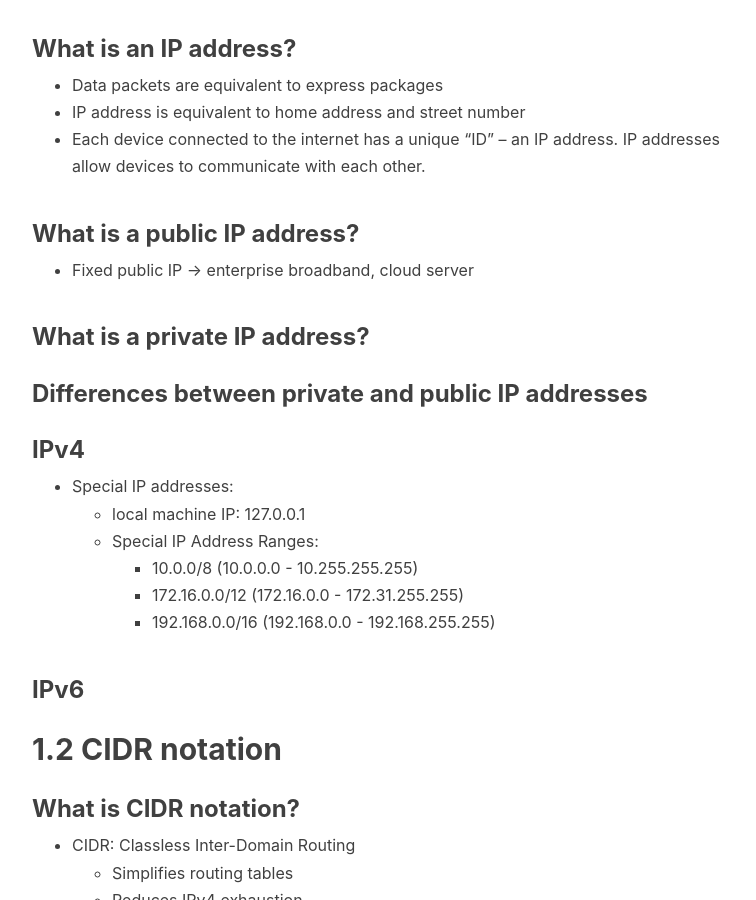
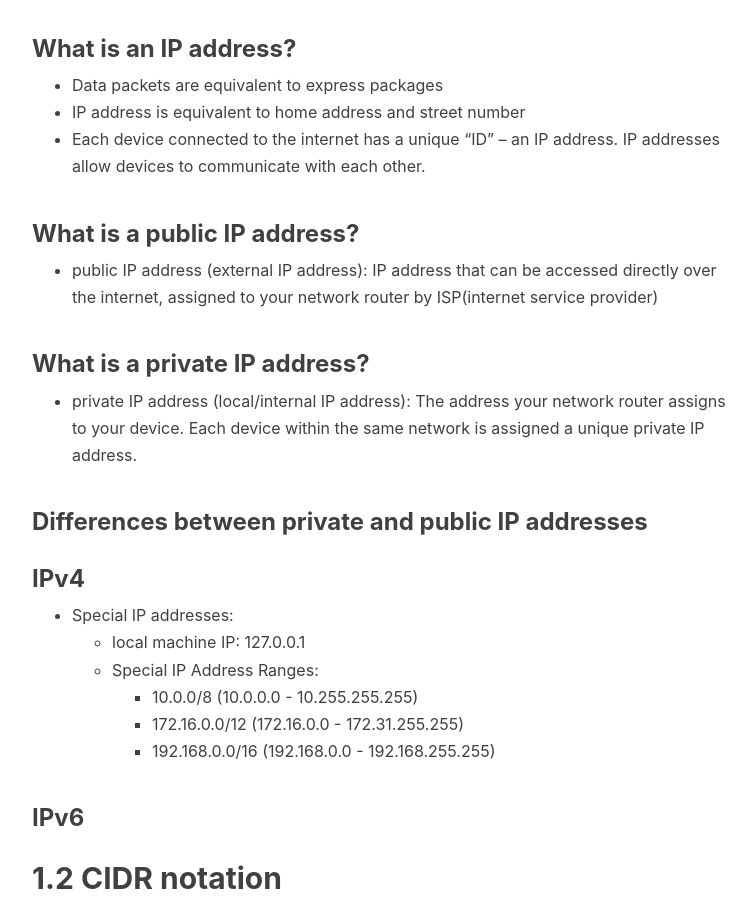
Before and after one commit to Lanzhou-J/Lanzhou-J.github.io, a Jekyll site: the page built from _posts/2022-01-23-DevOps-02-Networking.md, in a window 1280 px wide and 900 px high, scrolled down 870 px. Shown: the whole window, without its empty margins (233-989 px from the left). Built offline with Jekyll 4.4.1, drawn with Linux system fonts in a browser that asks for light colours; nearby versions of some CDN libraries; comment, search, counter and statistics services are not loaded.

Commit message:
add IP notes

```diff
--- a/_posts/2022-01-23-DevOps-02-Networking.md
+++ b/_posts/2022-01-23-DevOps-02-Networking.md
@@ -26,9 +26,10 @@ tags:
   - Each device connected to the internet has a unique "ID" -- an IP address. IP addresses allow devices to communicate with each other.
 
 ### What is a public IP address?
-  - Fixed public IP -> enterprise broadband, cloud server
+  - public IP address (external IP address): IP address that can be accessed directly over the internet, assigned to your network router by ISP(internet service provider)
 
 ### What is a private IP address?
+  - private IP address (local/internal IP address): The address your network router assigns to your device. Each device within the same network is assigned a unique private IP address.
 
 ### Differences between private and public IP addresses
 
```
